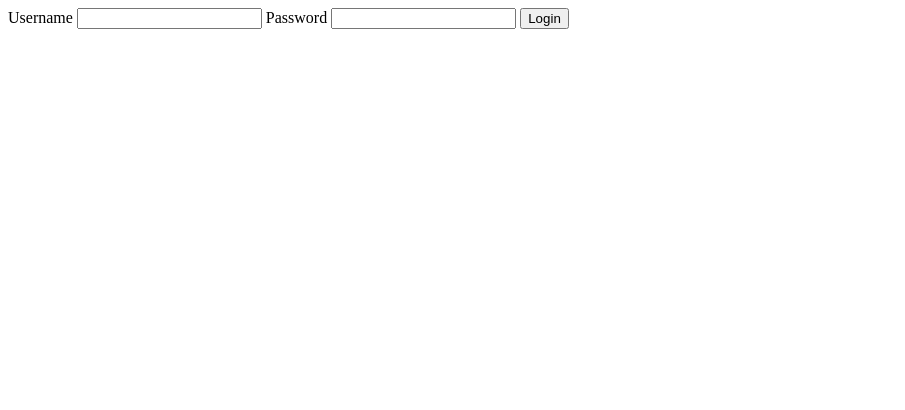
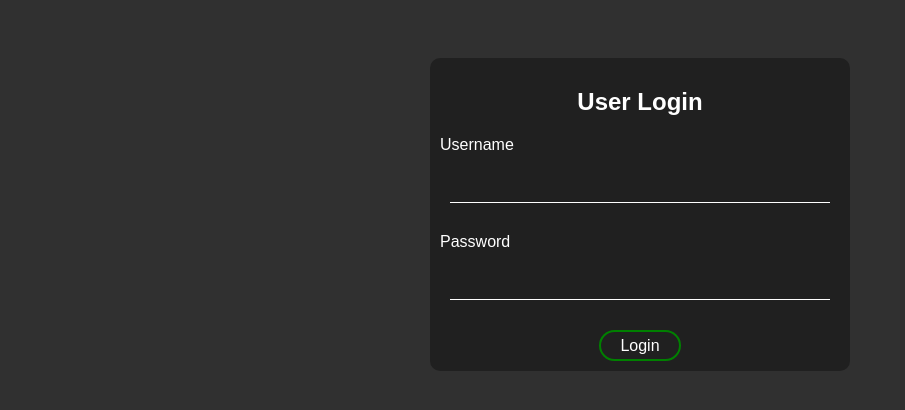
Before and after one commit to ryomakawakami/tech-task, a website: page index.html in a window 1280 px wide. Shown: the whole page, without its empty margins (0-905 px from the left). Drawn offline with Linux system fonts and the light colour scheme.

Commit message:
Added CSS

```diff
--- a/index.html
+++ b/index.html
@@ -1,20 +1,27 @@
 <!DOCTYPE html>
 <html lang="en">
 <head>
-    <meta content="text/html" charset="UTF-8">
-    <meta name="viewport" content="width=device-width, initial-scale=1.0">
+    <meta charset="UTF-8">
+    <link rel="stylesheet" type="text/css" href="style.css">
     <title>Login page</title>
 </head>
 <body>
+    <div class="login">
+        <h2>User Login</h2>
         <form action="/auth" method="POST">
+            <div class="field">
                 <label for="username">Username</label>
                 <input type="text" name="username" required>
+            </div>
 
+            <div class="field">
                 <label for="password">Password</label>
                 <!-- <input type="password" name="password" required> -->
                 <input type="text" name="password" required>
+            </div>
 
             <button type="submit">Login</button>
         </form>
+    </div>
 </body>
 </html>
--- a/index.js
+++ b/index.js
@@ -5,6 +5,7 @@ const port = 3000
 
 app.listen(port, () => console.log('Server listening on port 3000'))
 app.use(bodyParser.urlencoded({extended: false}))
+app.use(express.static(__dirname + '/public'));
 
 app.get('/', (req, res) => {
     res.sendFile(__dirname + '/index.html')
@@ -21,14 +22,17 @@ app.post('/auth', (req, res) => {
     // Handle login logic
     switch (login(username, password)) {
         case 0:
+            res.write('<link rel="stylesheet" type="text/css" href="style.css">')
             res.write('<p>Hello ' + username + '</p>')
             res.end('<a href="/">Logout</a>')
             break;
         case 1:
+            res.write('<link rel="stylesheet" type="text/css" href="style.css">')
             res.write('<p>Wrong password</p>')
             res.end('<a href="/">Go back</a>')
             break;
         case 2:
+            res.write('<link rel="stylesheet" type="text/css" href="style.css">')
             res.write('<p>User doesn\'t exist</p>')
             res.end('<a href="/">Go back</a>')
             break;
--- /dev/null
+++ b/public/style.css
@@ -0,0 +1,73 @@
+html {
+    height: 100%;
+}
+
+body {
+    padding-top: 50px;
+    font-family: sans-serif;
+    background: #303030;
+    color: white;
+    text-align: center;
+}
+
+a {
+    color: white;
+}
+
+p {
+    font-size: 32px;
+}
+
+h2 {
+    text-align: center;
+}
+
+.login {
+    margin: auto;
+    padding: 10px;
+    width: 400px;
+    border-radius: 10px;
+    background: #202020;
+    text-align: left;
+}
+
+.login .field input {
+    width: 90%;
+    padding: 10px;
+    margin: 10px;
+    font-size: 16px;
+    border: none;
+    border-bottom: 1px solid #fff;
+    margin-bottom: 30px;
+    outline: none;
+    background: transparent;
+    color: white;
+}
+
+.login .field label {
+    position: relative;
+    top: 0;
+    left: 0;
+    padding: 10px 0;
+    font-size: 16px;
+    transition: 0.5s;
+}
+
+.login button {
+    display: block;
+    cursor: pointer;
+    transition: all 0.2s;
+    padding: 0.3em 1.2em;
+    margin: auto;
+    border: 2px solid green;
+    border-radius: 2em;
+    box-sizing: border-box;
+    text-align: center;
+    background-color: transparent;
+    color: white;
+    font-size: 16px;
+}
+
+.login button:hover {
+    background-color: green;
+  }
```
Lines whose indentation alone changed are shown as unchanged.
